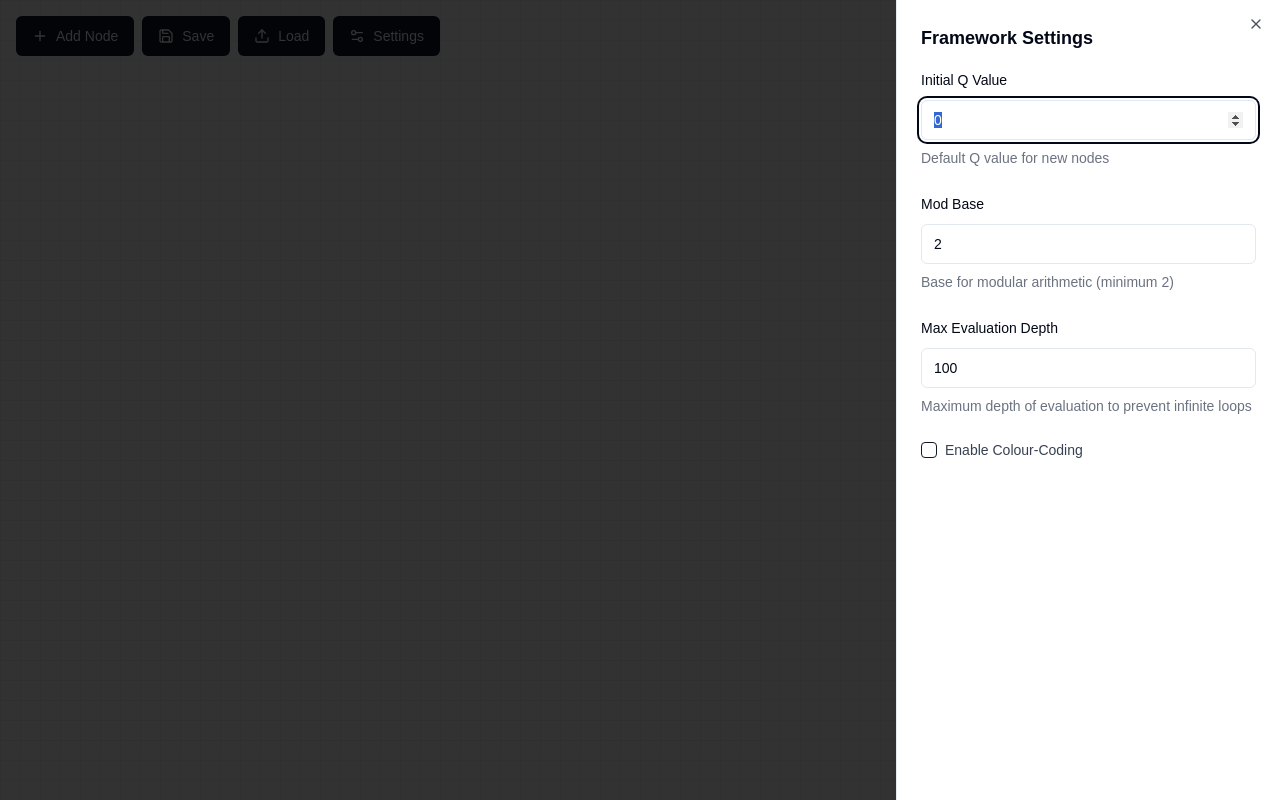
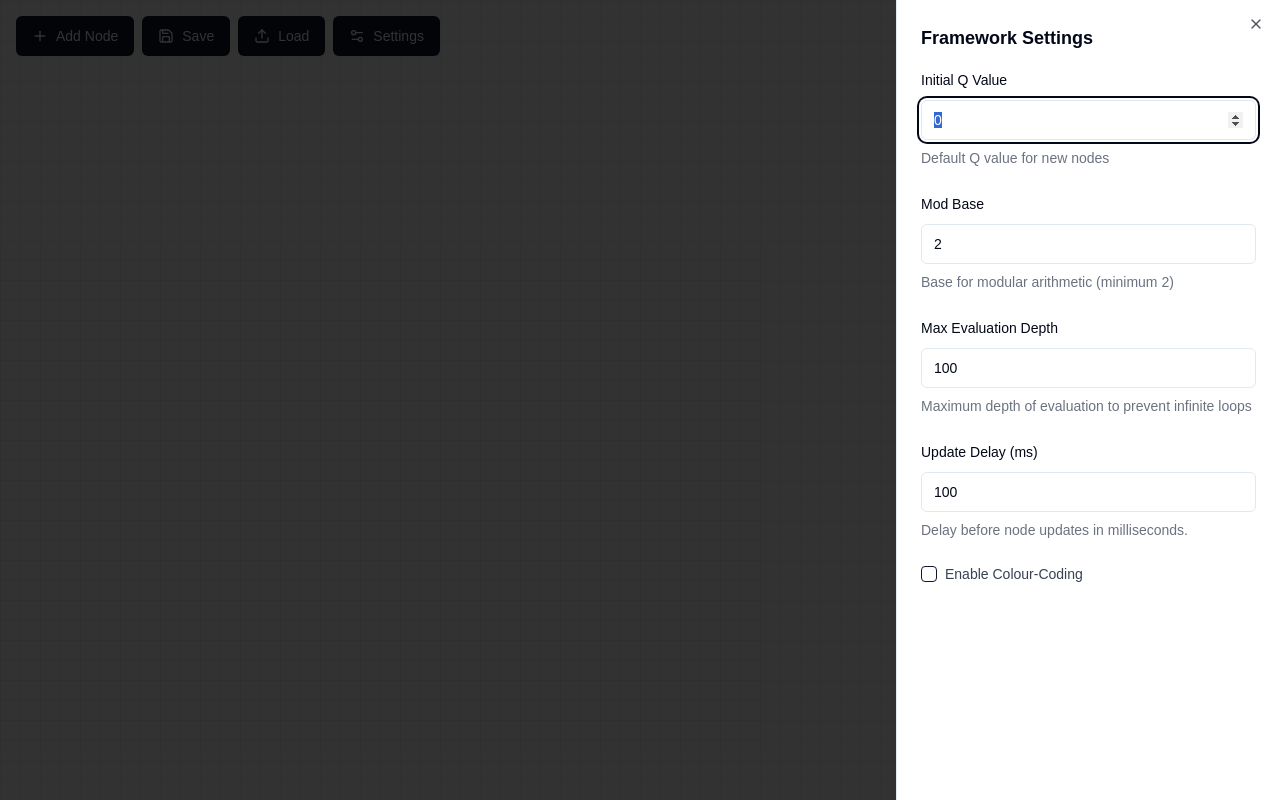
Before and after one commit to JamieLittle16/Computational-Framework, a Next.js app: page / in a window 1280 px wide. Both pictures are taken after a click on the button "Settings". Built offline with nearby package versions, Linux system fonts and the light colour scheme.

Commit message:
delay controlled in settings

```diff
--- a/src/components/computational-framework.jsx
+++ b/src/components/computational-framework.jsx
@@ -76,7 +76,23 @@ const SettingsPanel = ({ settings, onSettingsChange }) => {
           />
           <p className="text-sm text-gray-500">Maximum depth of evaluation to prevent infinite loops</p>
         </div>
-
+        <div className="space-y-2">
+          <Label htmlFor="delay">Update Delay (ms)</Label>
+          <Input
+            id="delay"
+            type="number"
+            min="0"
+            value={settings.delay}
+            onChange={(e) => {
+                const value = parseInt(e.target.value) || 100;
+                onSettingsChange({
+                    ...settings,
+                    delay: Math.max(0, value),
+                });
+            }}
+          />
+          <p className="text-sm text-gray-500">Delay before node updates in milliseconds.</p>
+        </div>
       <div className="flex items-center gap-2">
         <Checkbox
           id="colorMode"
@@ -245,9 +261,9 @@ const ComputationalNode = ({
             }
         };
 
-        const timeoutId = setTimeout(evaluateFormula, 100);
+        const timeoutId = setTimeout(evaluateFormula, settings.delay);
         return () => clearTimeout(timeoutId);
-    }, [node.formula, node.inputs, node.useMod2, connections, allNodes, node.id, updateNodeQ, settings.modBase, settings.maxEvalDepth]);
+    }, [node.formula, node.inputs, node.useMod2, connections, allNodes, node.id, updateNodeQ, settings.modBase, settings.maxEvalDepth, settings.delay]);
 
     const handleNodeDragStart = (e) => {
         if (e.button !== 0 || e.target.tagName === 'INPUT' || e.target.closest('button')) return;
@@ -542,7 +558,8 @@ const ComputationalFramework = () => {
         initialQ: 0,
         modBase: 2,
         maxEvalDepth: 100,
-        colorMode: false
+        colorMode: false,
+        delay: 100
     });
 
   const createNode = useCallback(() => {
```
